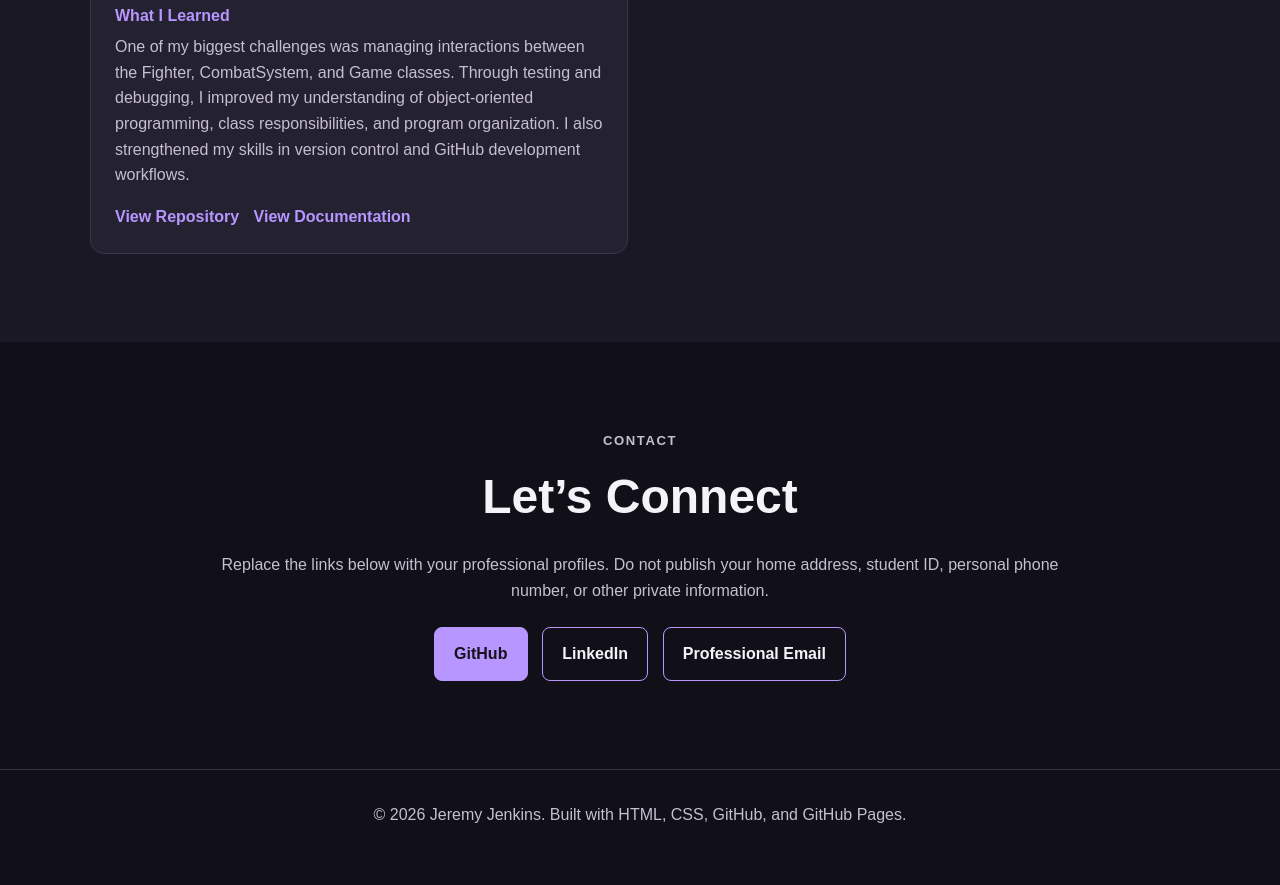
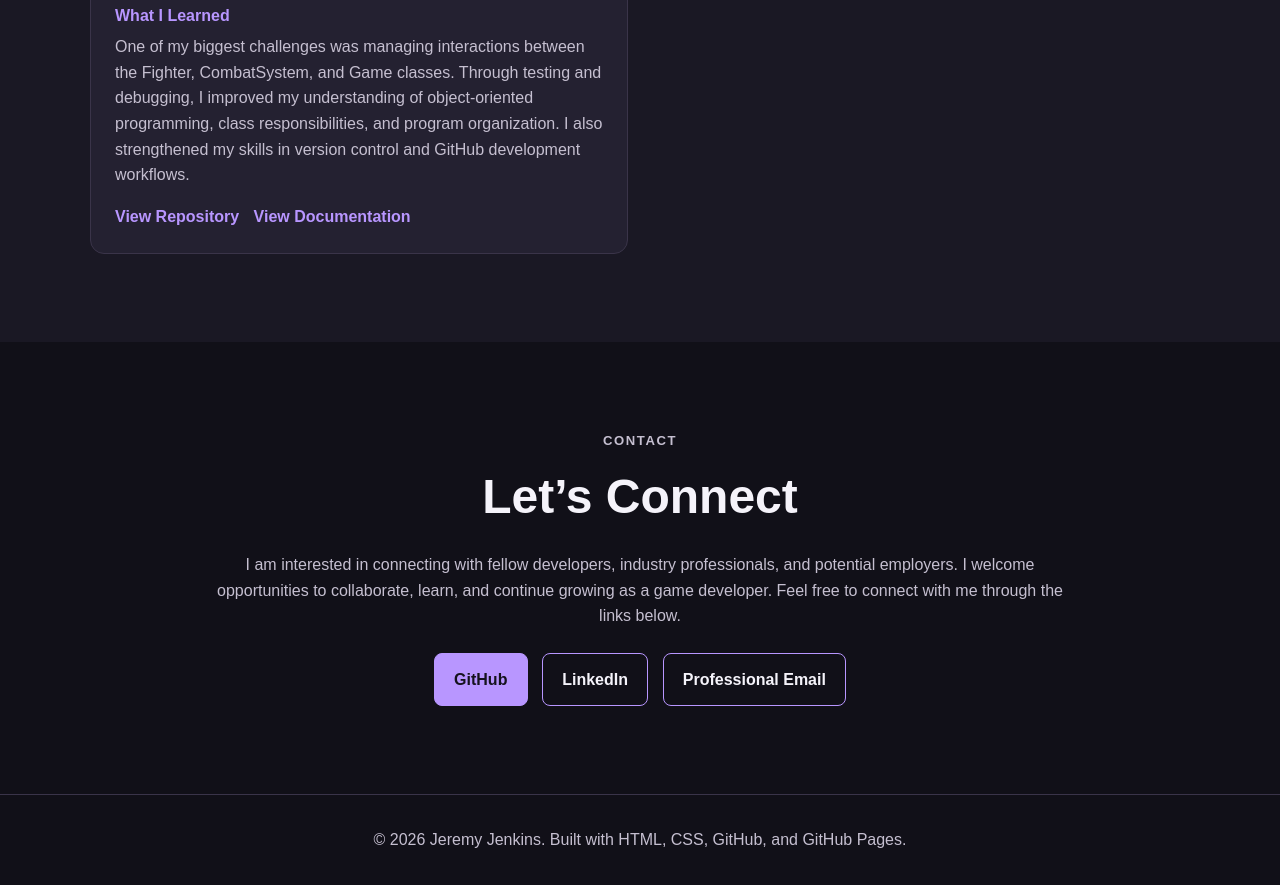
Before and after one commit to jpj634424-bit/jpj634424-bit.github.io, a plain HTML site: page student-portfolio-starter-files/index.html in a window 1280 px wide. Shown: the part 2737-3622 px from the top of the page. Before the commit the page ends 3596 px from the top, so only its background shows below. Drawn offline with Linux system fonts and the light colour scheme.

Commit message:
Personalize contact section and GitHub profile link

```diff
--- a/student-portfolio-starter-files/index.html
+++ b/student-portfolio-starter-files/index.html
@@ -162,9 +162,15 @@
             <div class="container narrow contact-section">
                 <p class="section-label">Contact</p>
                 <h2>Let’s Connect</h2>
-                <p>
-                    Replace the links below with your professional profiles. Do not publish your home address, student ID, personal phone number, or other private information.
-                </p>
+
+<p>
+    I am interested in connecting with fellow developers,
+    industry professionals, and potential employers.
+    I welcome opportunities to collaborate, learn, and
+    continue growing as a game developer.
+    Feel free to connect with me through the links below.
+</p>
+
 
                 <div class="contact-links">
                     <a class="button primary" href="https://github.com/USERNAME" target="_blank" rel="noopener">GitHub</a>
```
